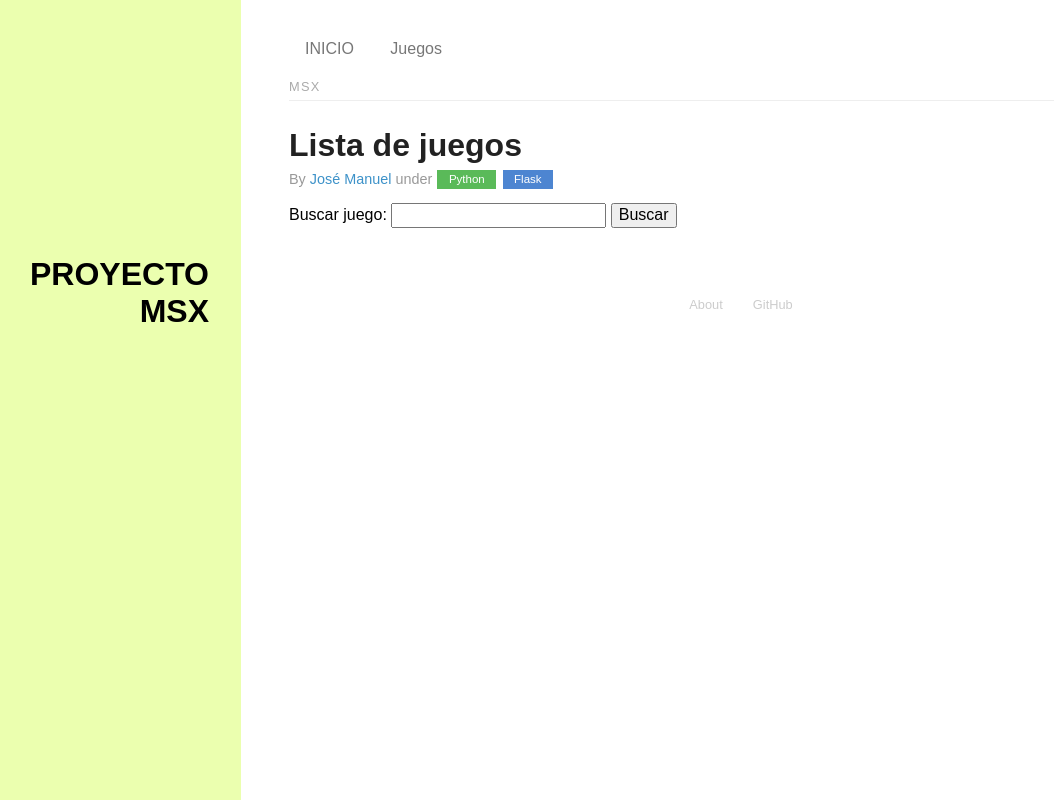
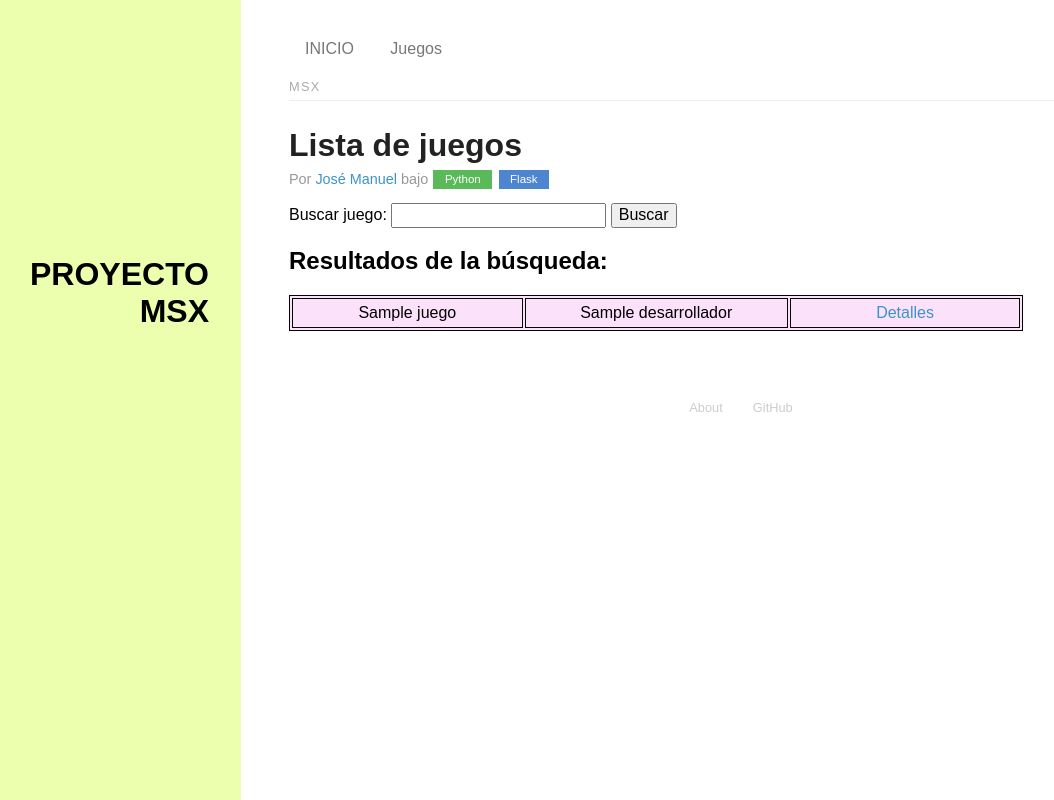
Before and after one commit to Josemanuel4f/MSX, a Flask app: template MSX/MSX/templates/juegos.html in a window 1280 px wide. Shown: the whole page, without its empty margins (79-1133 px from the left). Run offline with Flask 3, Linux system fonts and the light colour scheme; the template is opened without the code that fills it: most values are stand-ins (such as "Sample title", 1, 10 or a date in 2020).

Commit message:
Add files via upload
He corregido un error del archivo juegos.html

```diff
--- a/MSX/MSX/app.py
+++ b/MSX/MSX/app.py
@@ -12,14 +12,24 @@ def inicio():
 @app.route('/juegos', methods=['GET', 'POST'])
 def juegos():
     if request.method == 'POST':
-        return redirect(url_for('listajuegos'))
-    return render_template('juegos.html')
+        nombre = request.form['busqueda']
+        juegos_encontrados = buscar_juego(datos,nombre)
+        return render_template('juegos.html', datos=juegos_encontrados)
+    return render_template('juegos.html', juegos=juegos)
 
-@app.route('/listajuegos', methods=['POST'])
-def listajuegos():
-    nombre = request.form.get('buscador', '')
-    juegos = [juego for juego in datos if str(juego['nombre']).lower().startswith(nombre.lower())]
-    return render_template('listajuegos.html', juegos=juegos)
+def buscar_juego(datos, nombre):
+    juegos_encontrados=[]
+    for i in datos:
+        if str(i["nombre"]).lower() == str(nombre).lower():
+            juegos_encontrados.append(i)
+    return(juegos_encontrados)
+
+
+# @app.route('/listajuegos', methods=['POST'])
+# def listajuegos():
+#     nombre = request.form.get('buscador', '')
+#     juegos = [juego for juego in datos if str(juego['nombre']).lower().startswith(nombre.lower())]
+#     return render_template('listajuegos.html', juegos=juegos)
 
 @app.route('/juego/<int:id>',methods=["GET"])
 def juego(id):
@@ -29,4 +39,6 @@ def juego(id):
     abort(404)
 
 
+
+
 app.run("0.0.0.0",5000,debug=True)
--- a/MSX/MSX/templates/juegos.html
+++ b/MSX/MSX/templates/juegos.html
@@ -4,7 +4,7 @@
 <div class="posts">
     <h1 class="content-subhead">MSX</h1>
 
-    <!-- A single blog post -->
+    <!-- Un solo artículo de blog -->
     <section class="post">
         <header class="post-header">
 
@@ -12,17 +12,54 @@
             <h2 class="post-title">Lista de juegos</h2>
 
             <p class="post-meta">
-                By <a href="#" class="post-author">José Manuel</a> under <a class="post-category post-category-design" href="#">Python</a> <a class="post-category post-category-pure" href="#">Flask</a>
+                Por <a href="#" class="post-author">José Manuel</a> bajo <a class="post-category post-category-design" href="#">Python</a> <a class="post-category post-category-pure" href="#">Flask</a>
             </p>
             <p></p>
         </header>
 
         <body>
-            <form action="/listajuegos" method="POST">
+            <form action="/juegos" method="POST">
               <label for="busqueda">Buscar juego:</label>
               <input type="text" id="busqueda" name="busqueda">
               <button type="submit">Buscar</button>
             </form>
+            <p></p>
+
+
+              {% if juegos_encontrados %}
+               <h2>Resultados de la búsqueda:</h2>
+              <table>
+                {% for juego in juegos_encontrados %}
+                <tbody>
+                <tr>
+                    <td>{{ juego['nombre'] }}</td>
+                    <td>{{ juego['desarrollador'] }}</td>
+                    <td><a href="/juego/{{ juego['id'] }}">Detalles</a></td>
+                  </tr>
+                  {% endfor %}
+                </tbody>
+              </table>
+              {% else %}
+              <table>
+                <thead>
+                  <tr>
+                    <th style="padding: 5px;">Nombre</th>
+                    <th style="padding: 5px;">Desarrollador</th>
+                    <th style="padding: 5px;">Detalles</th>
+                  </tr>
+                </thead>
+                <tbody>
+                  {% for juego in datos %}
+                  <tr>
+                    <td>{{ juego['nombre'] }}</td>
+                    <td>{{ juego['desarrollador'] }}</td>
+                    <td><a href="/juego/{{ juego['id'] }}">Detalles</a></td>
+                  </tr>
+                  {% endfor %}
+                </tbody>
+              </table>
+              {% endif %}
+
           </body>
     </section>
 </div>
```
Also changed, not shown: MSX/prueba.py (added, +7 -0 lines).
